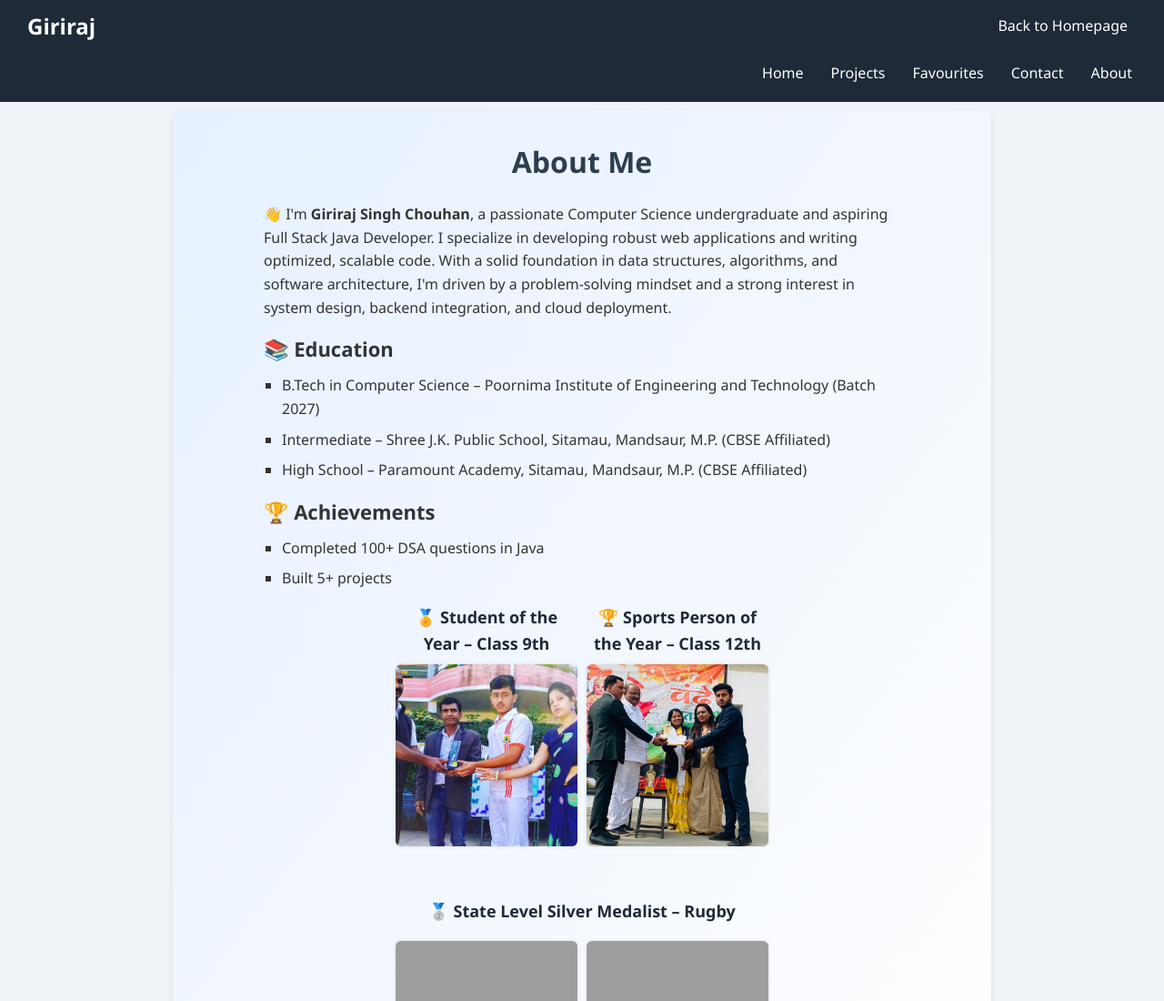
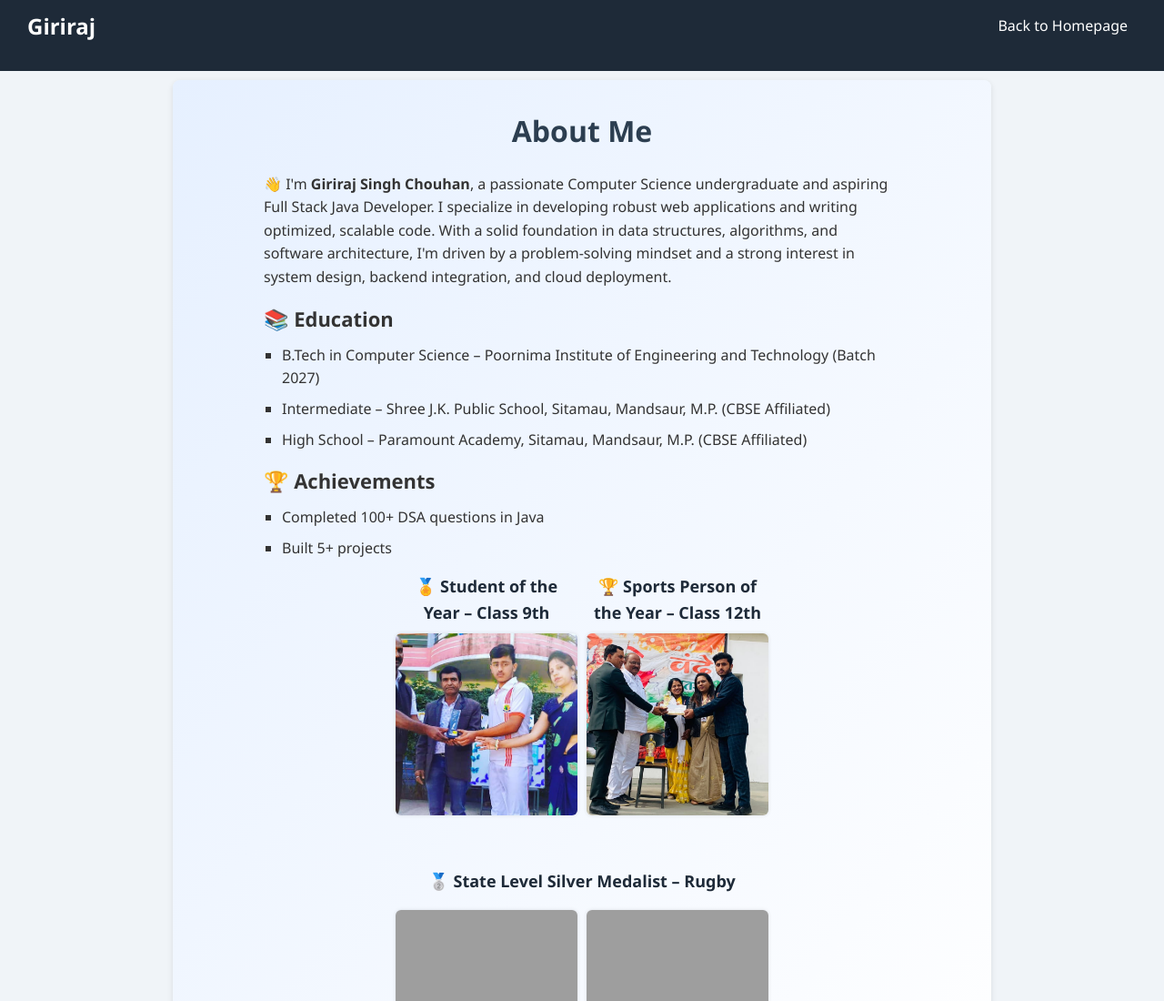
Before and after one commit to Giriraj-02/Official-Website, a plain HTML site: page about.html in a window 1280 px wide. Shown: the top 1100 px of the page at 91% size. Drawn offline with Linux system fonts and the light colour scheme; grey boxes are pictures that could not be loaded.

Commit message:
Updated about.html with latest content

```diff
--- a/about.html
+++ b/about.html
@@ -178,13 +178,7 @@
   </nav>
   <nav class="navbar">
     <h1 class="logo"></h1>
-    <ul class="nav-links">
-      <li><a href="index.html">Home</a></li>
-      <li><a href="Projects.html">Projects</a></li>
-      <li><a href="favourites.html">Favourites</a></li>
-      <li><a href="Contact.html">Contact</a></li>
-      <li><a href="about.html">About</a></li>
-    </ul>
+
   </nav>
 
   <section class="section">
```
